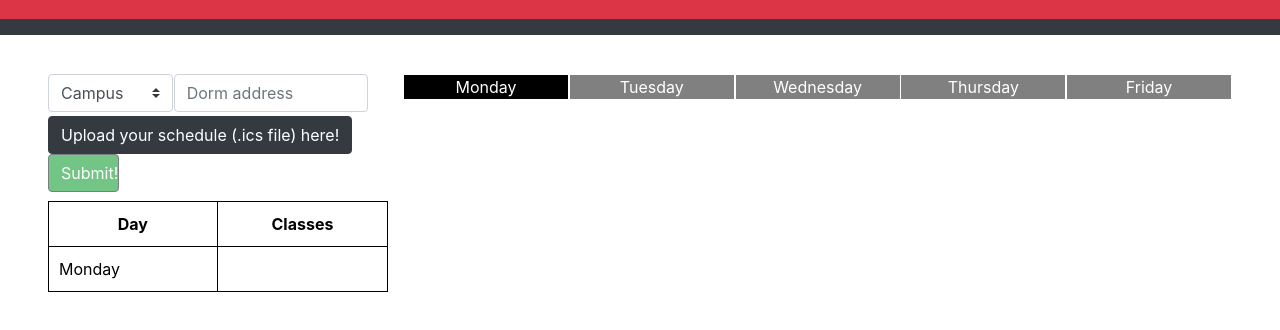
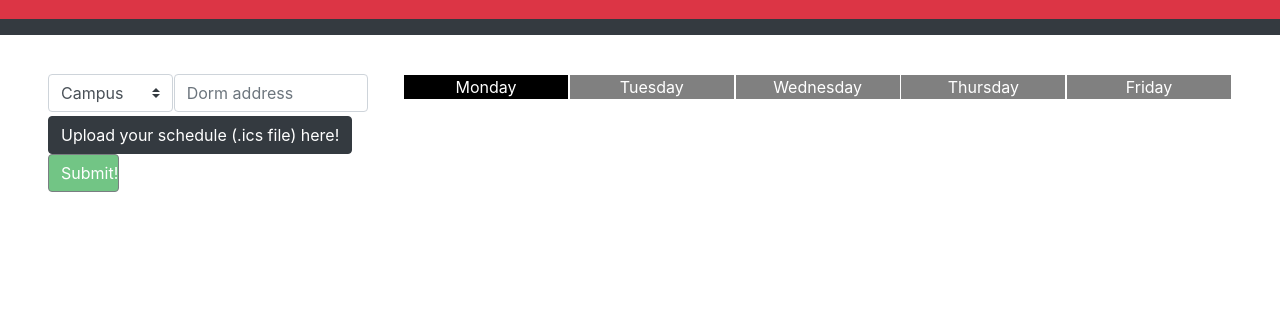
Before and after one commit to JackLowry/classMapper, a website: page index.html in a window 1280 px wide. Shown: the part 84-414 px from the top of the page. Drawn offline with nearby package versions, Linux system fonts and the light colour scheme; some packages are replaced by stand-ins of ours; no server answers.

Commit message:
hidden table

```diff
--- a/index.html
+++ b/index.html
@@ -108,7 +108,7 @@
 
     </div>
 
-    <div id='schedule' style='float:left;width:100%;padding-right:15px;padding-top:10px'>
+    <div id='schedule' style='display:none;float:left;width:100%;padding-right:15px;padding-top:10px'>
 
         <style>
           table, th, td {
@@ -372,7 +372,7 @@ function tableOrganizer(monArray, tueArray, wedArray, thuArray, friArray){    //
     //classElement = monArray[i];
     //agenda = agenda + JSON.stringify(classElement) + "<br>";
   }
-
+  document.getElementById('schedule').style.display='inline';
   document.getElementById("monDesc").innerHTML = monAgenda;
   document.getElementById("dayOnTable").textContent = "Monday";
 
```
Also changed, not shown: 2 other files.
